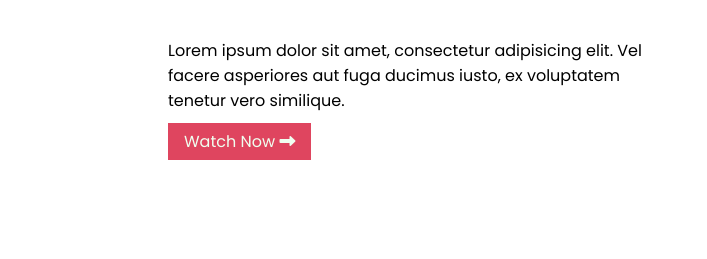
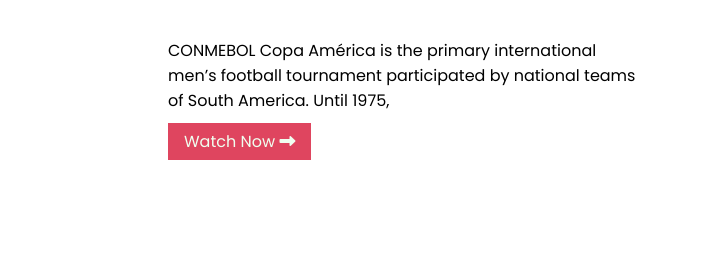
Before and after one commit to Maria-Hasan/football-responsive, a plain HTML site: page index.html in a window 1280 px wide. Shown: the part 2625-2884 px from the top of the page, 0-707 px from the left. Drawn offline with Linux system fonts and the light colour scheme.

Commit message:
incubation football

```diff
--- a/index.html
+++ b/index.html
@@ -163,7 +163,7 @@
          <section class="playthrow">
              <div class="incubation-football">
                  <h2 class="consort-football">All Highlights Copa America 2021</h2>
-                 <p>Lorem ipsum dolor sit amet, consectetur adipisicing elit. Vel facere asperiores aut fuga ducimus iusto, ex voluptatem tenetur vero similique.</p>
+                 <p>CONMEBOL Copa América is the primary international men’s football tournament participated by national teams of South America. Until 1975, </p>
                  <a class="football-fan" href="https://www.linkedin.com/in/maria-hasan-014577216/" target=_blank>Watch Now <i class="fas fa-long-arrow-alt-right"></i></a>
              </div>
              <div>
```
